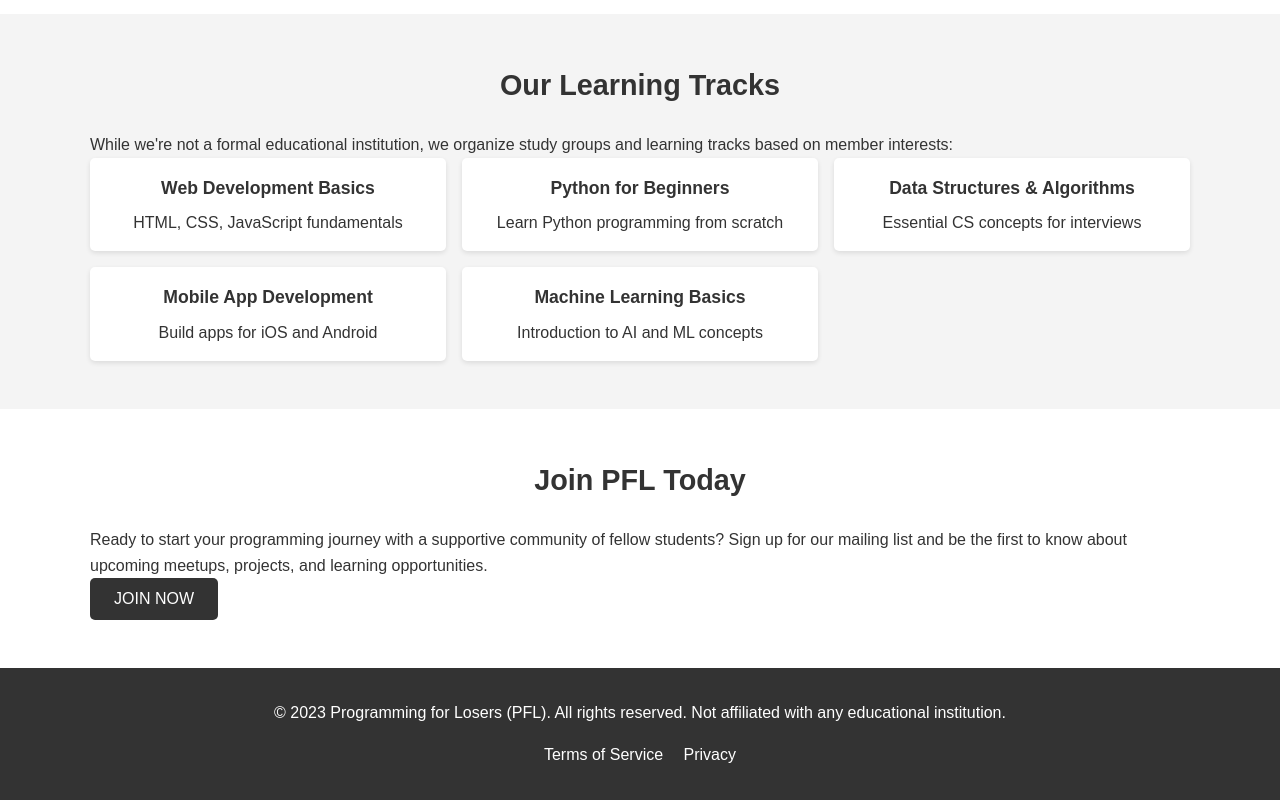
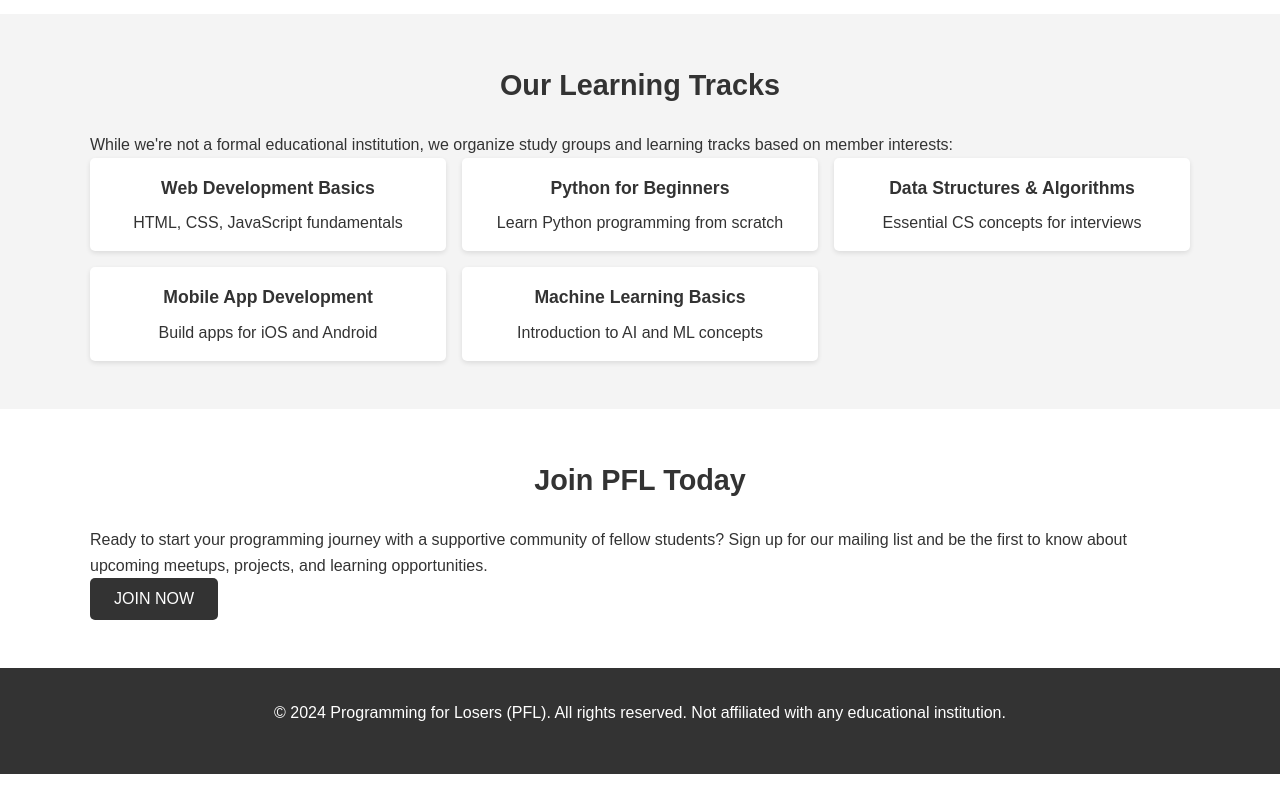
Before and after one commit to shaktisingh5580/PROGRAMING-FOR-LOOSERS-CLUB-, a plain HTML site: page index.html in a window 1280 px wide. Shown: the part 1384-2184 px from the top of the page. After the commit the page ends 2158 px from the top, so only its background shows below. Drawn offline with Linux system fonts and the light colour scheme.

Commit message:
Update index.html

```diff
--- a/index.html
+++ b/index.html
@@ -341,10 +341,10 @@
 
     <footer>
         <div class="container">
-            <p>&copy; 2023 Programming for Losers (PFL). All rights reserved. Not affiliated with any educational institution.</p>
+            <p>&copy; 2024 Programming for Losers (PFL). All rights reserved. Not affiliated with any educational institution.</p>
             <div>
-                <a href="#">Terms of Service</a>
-                <a href="#">Privacy</a>
+
+
             </div>
         </div>
     </footer>
```
